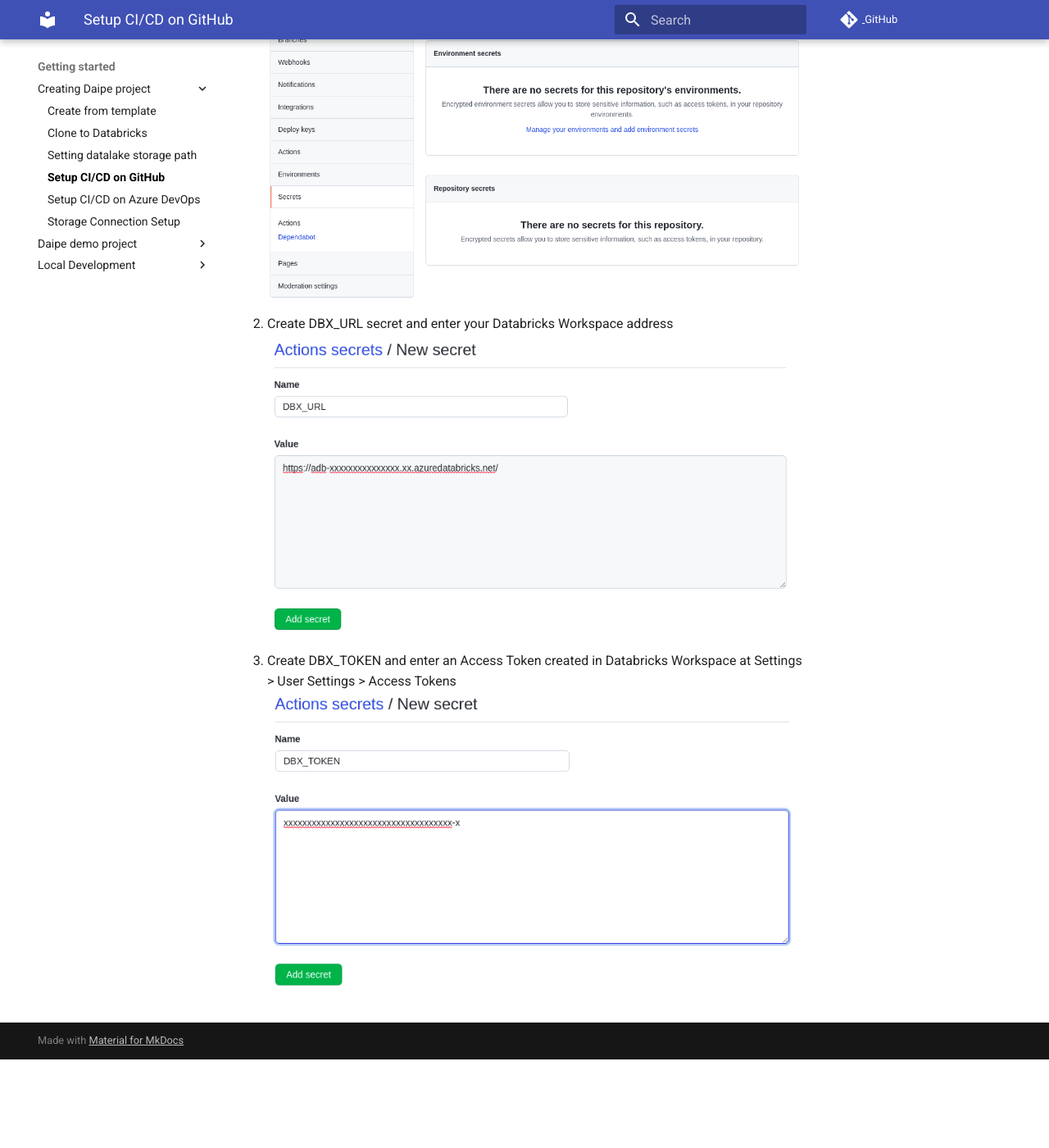
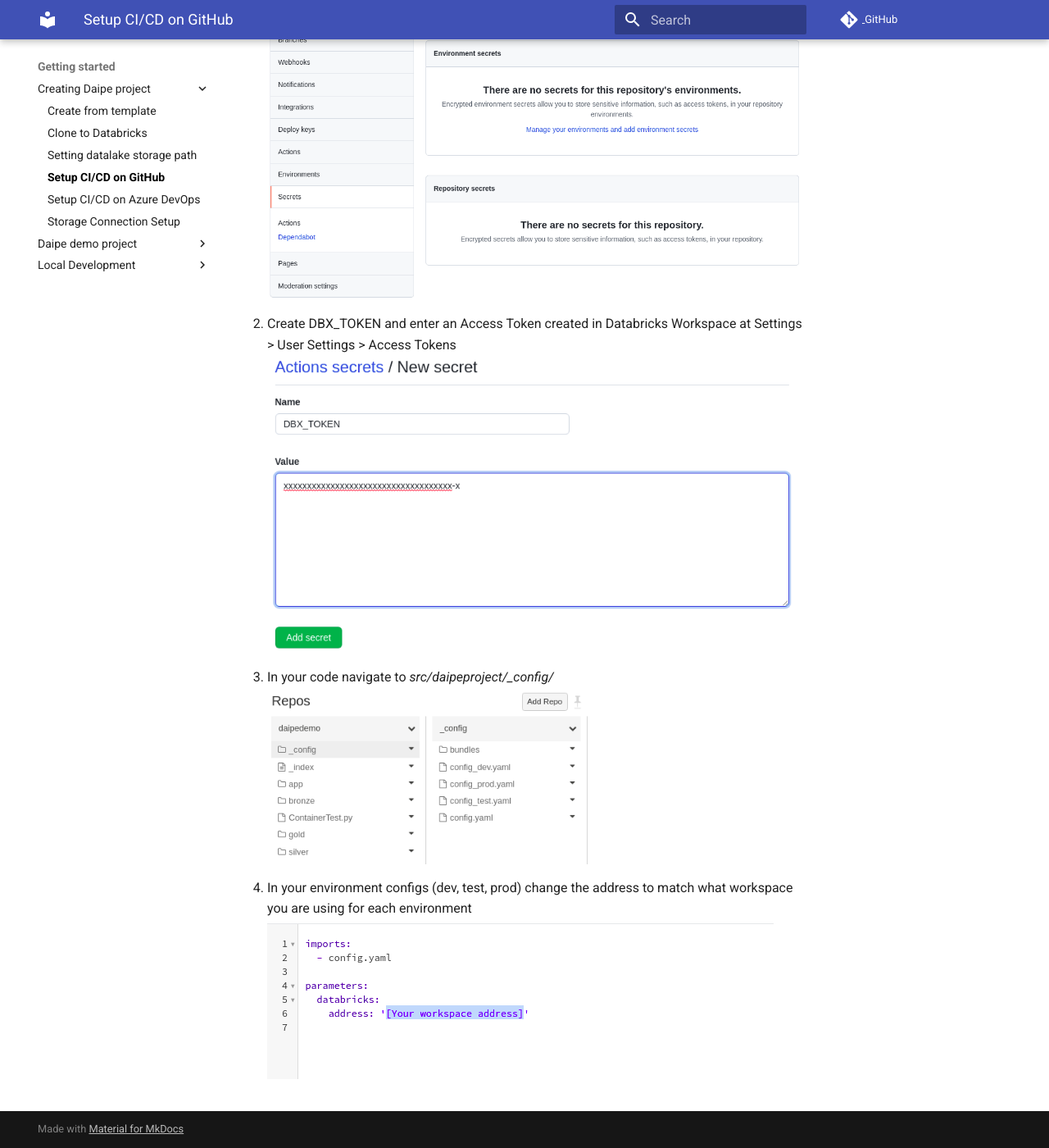
Before and after one commit to daipe-ai/platform-docs, an MkDocs documentation site: the page built from docs/github-ci-cd-setup.md, in a window 1280 px wide and 1400 px high, scrolled down 310 px. Shown: the whole window at 82% size. Built offline with MkDocs 1.6.1 and Material for MkDocs 9.7.7, drawn with Linux system fonts in a browser that asks for light colours; comment, search, counter and statistics services are not loaded; before the commit the page ends 1602 px from its top, so only the background shows below that.

Commit message:
Updated GitHub CI/CD setup

```diff
--- a/docs/github-ci-cd-setup.md
+++ b/docs/github-ci-cd-setup.md
@@ -1,10 +1,13 @@
 # Setup CI on GitHub
 
 1. In your GitHub project go to Settings > Secrets > New Repository Secret
-![](images/pipeline-secrets01.png)
+![](images/github-ci-cd01.png)
 
-2. Create DBX_URL secret and enter your Databricks Workspace address
-![](images/pipeline-secrets02.png)
+2. Create DBX_TOKEN and enter an Access Token created in Databricks Workspace at Settings > User Settings > Access Tokens
+![](images/github-ci-cd02.png)
 
-3. Create DBX_TOKEN and enter an Access Token created in Databricks Workspace at Settings > User Settings > Access Tokens
-![](images/pipeline-secrets03.png)
+3. In your code navigate to *src/daipeproject/_config/*
+![](images/github-ci-cd03.png)
+
+4. In your environment configs (dev, test, prod) change the address to match what workspace you are using for each environment
+![](images/github-ci-cd04.png)
```
Also changed, not shown: docs/images/github-ci-cd01.png (renamed from docs/images/pipeline-secrets01.png), docs/images/github-ci-cd02.png (renamed from docs/images/pipeline-secrets03.png), docs/images/github-ci-cd03.png (added), docs/images/github-ci-cd04.png (added), docs/images/pipeline-secrets02.png (deleted).
